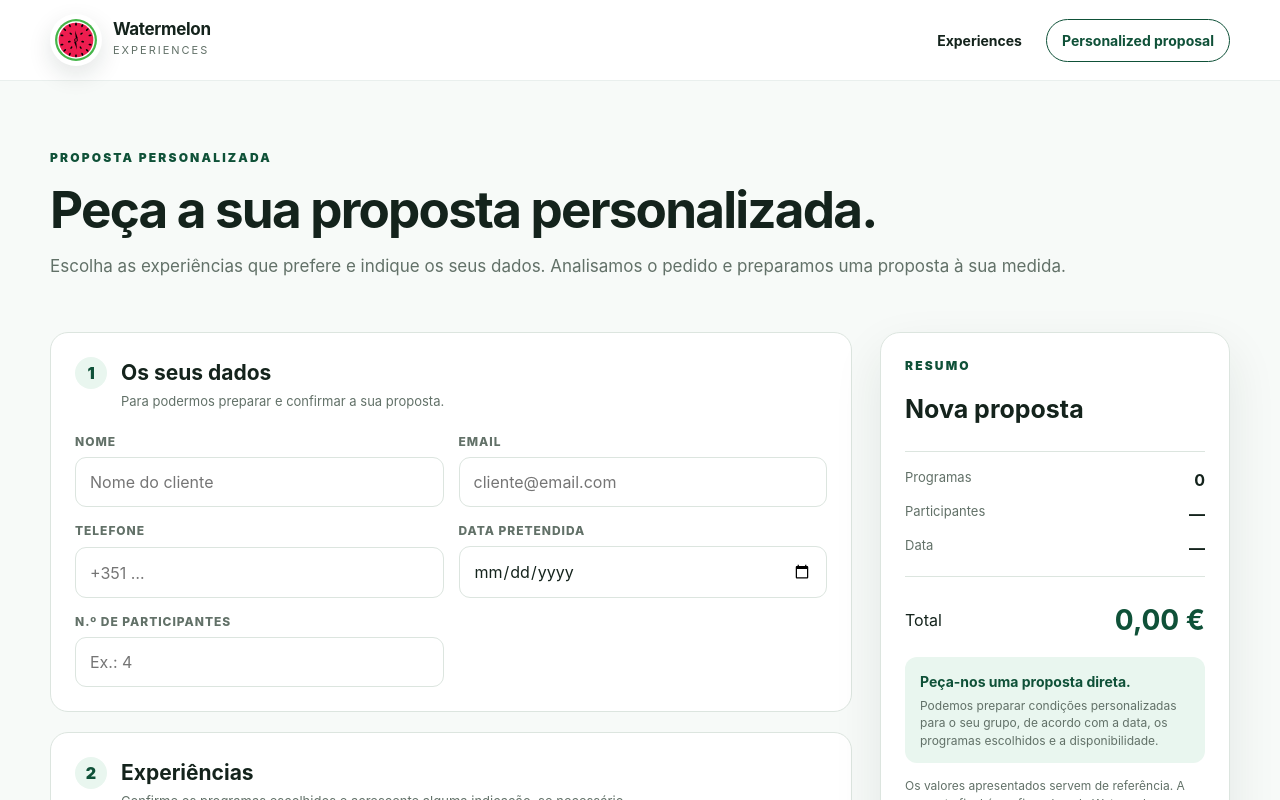
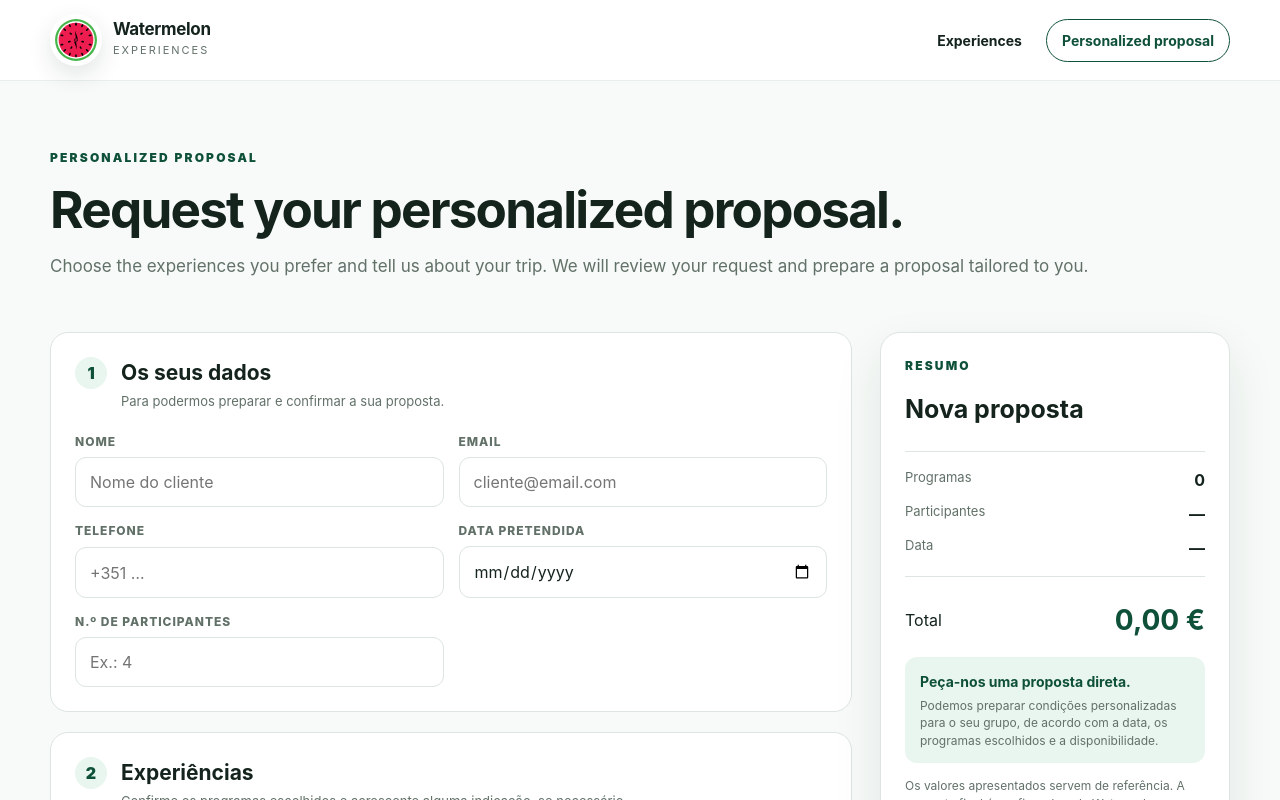
Before and after one commit to xroger1969/watermelon-propostas, a Next.js app: page /proposta in a window 1280 px wide. Shown: the top 800 px of the page. Built offline with nearby package versions, Linux system fonts and the light colour scheme.

Commit message:
Translate proposal page to English

```diff
--- a/app/proposta/page.tsx
+++ b/app/proposta/page.tsx
@@ -1,16 +1,16 @@
 import ProposalBuilder from "@/components/ProposalBuilder";
 
 export const metadata = {
-  title: "Criar proposta | Watermelon Experiences",
+  title: "Request a proposal | Watermelon Experiences",
 };
 
 export default function ProposalPage() {
   return (
     <main className="proposal-page">
       <section className="proposal-hero">
-        <p className="eyebrow dark">PROPOSTA PERSONALIZADA</p>
-        <h1>Peça a sua proposta personalizada.</h1>
-        <p>Escolha as experiências que prefere e indique os seus dados. Analisamos o pedido e preparamos uma proposta à sua medida.</p>
+        <p className="eyebrow dark">PERSONALIZED PROPOSAL</p>
+        <h1>Request your personalized proposal.</h1>
+        <p>Choose the experiences you prefer and tell us about your trip. We will review your request and prepare a proposal tailored to you.</p>
       </section>
       <ProposalBuilder />
     </main>
```
